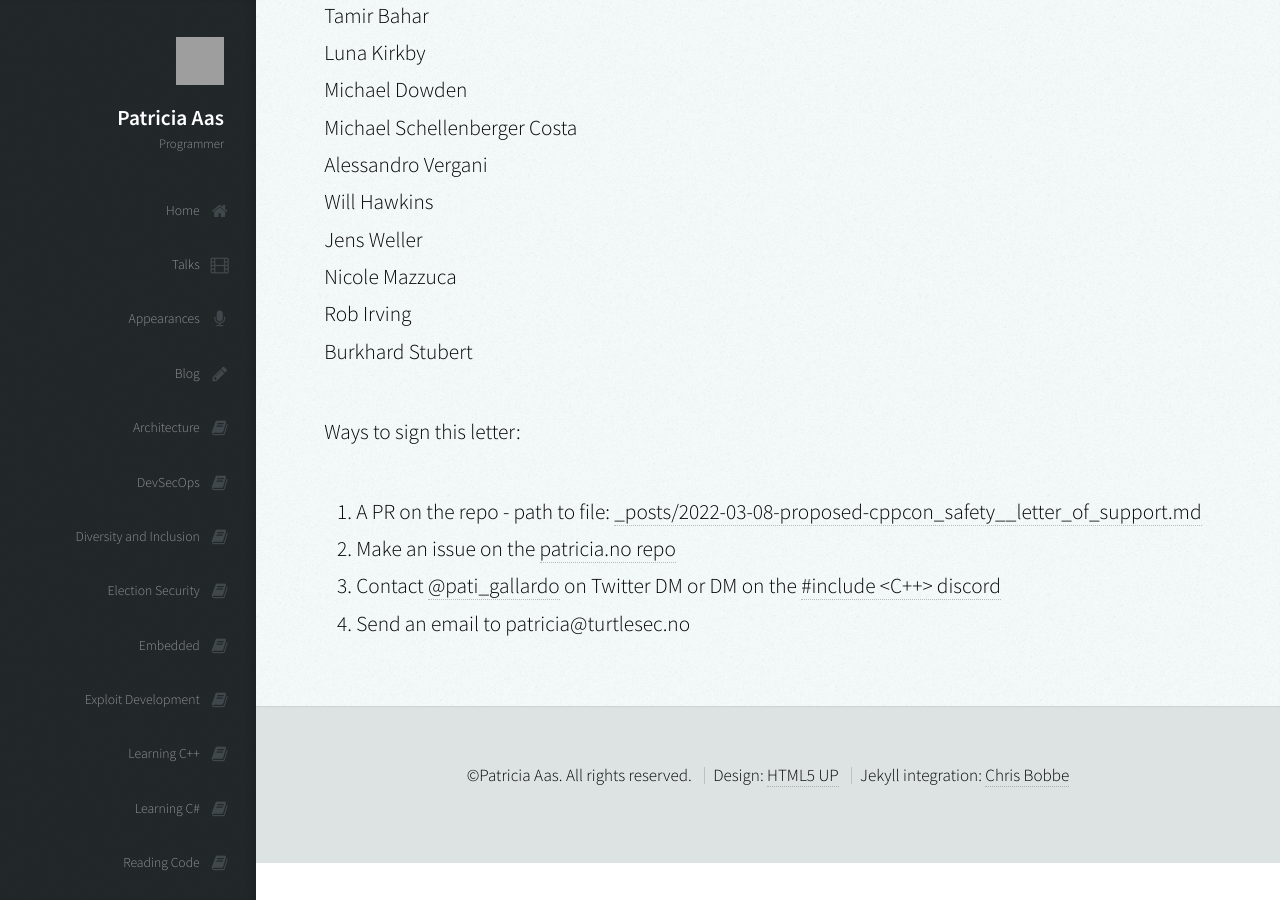
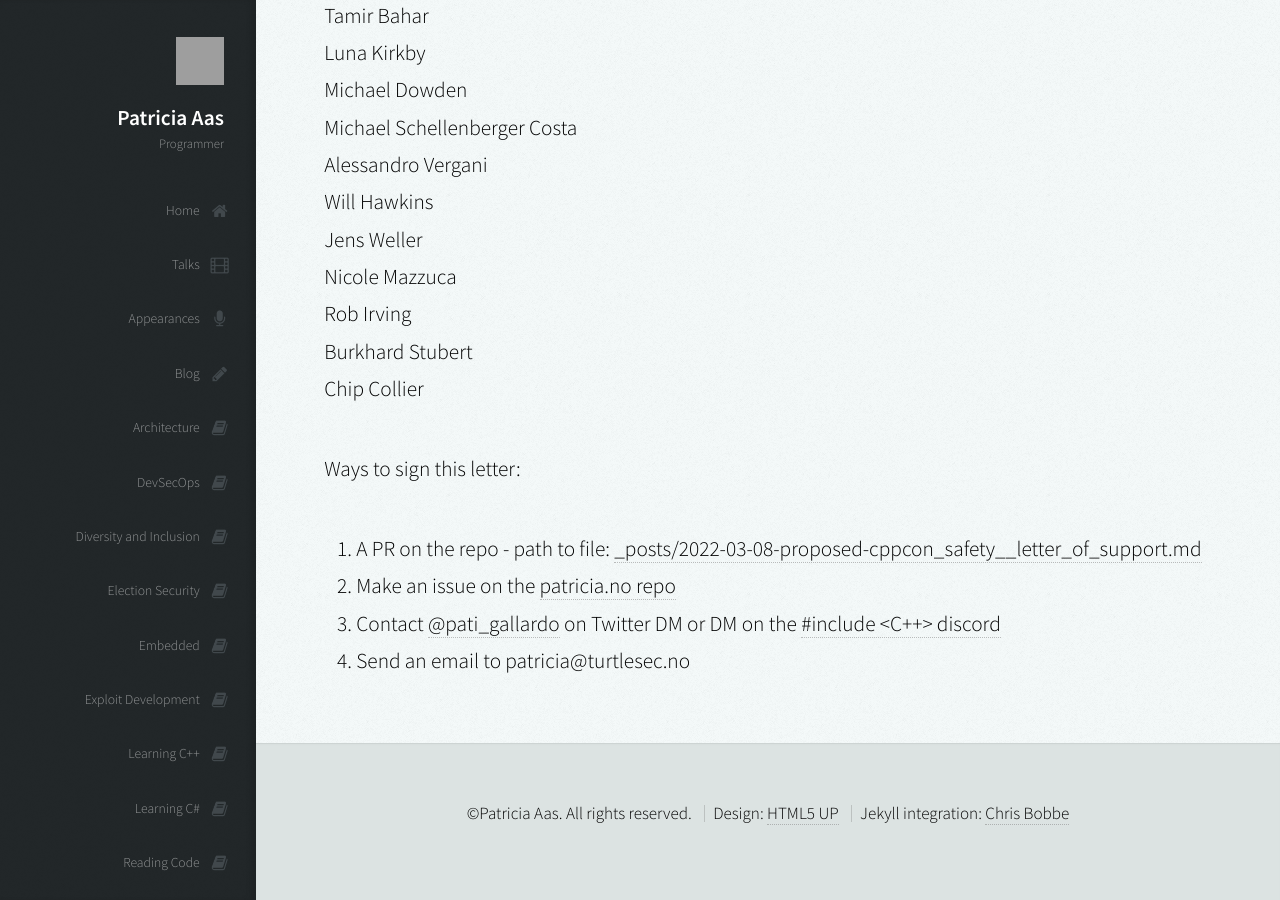
Before and after one commit to patricia-gallardo/patricia-gallardo.github.io, a Jekyll site: the page built from _posts/2022-03-08-proposed-cppcon_safety__letter_of_support.md, in a window 1280 px wide and 900 px high, scrolled down 1491 px. Built offline with Jekyll 4.4.1, drawn with Linux system fonts in a browser that asks for light colours; nearby versions of some CDN libraries; grey boxes are pictures that could not be loaded.

Commit message:
Update 2022-03-08-proposed-cppcon_safety__letter_of_support.md

```diff
--- a/_posts/2022-03-08-proposed-cppcon_safety__letter_of_support.md
+++ b/_posts/2022-03-08-proposed-cppcon_safety__letter_of_support.md
@@ -49,6 +49,7 @@ Jens Weller <br>
 Nicole Mazzuca <br>
 Rob Irving <br>
 Burkhard Stubert <br>
+Chip Collier <br>
 
 Ways to sign this letter:
 1. A PR on the repo - path to file: [_posts/2022-03-08-proposed-cppcon_safety__letter_of_support.md][4]
```
